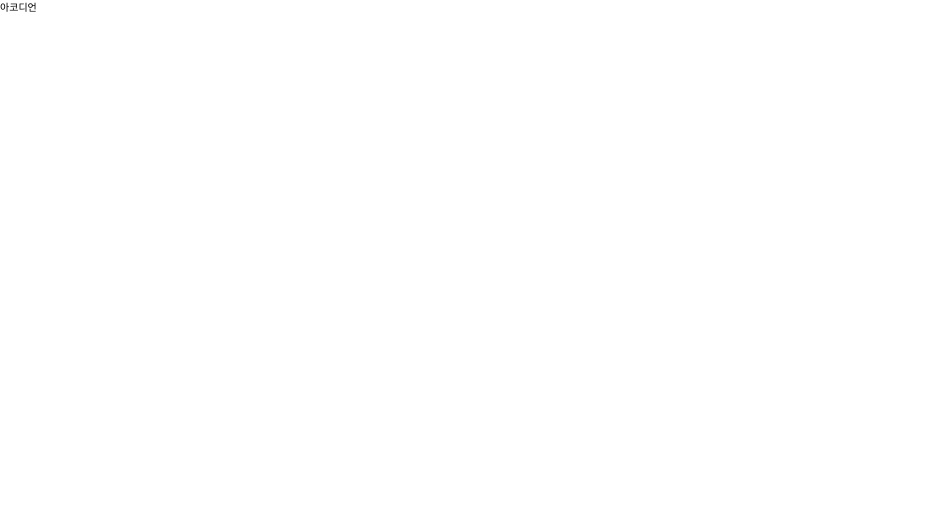
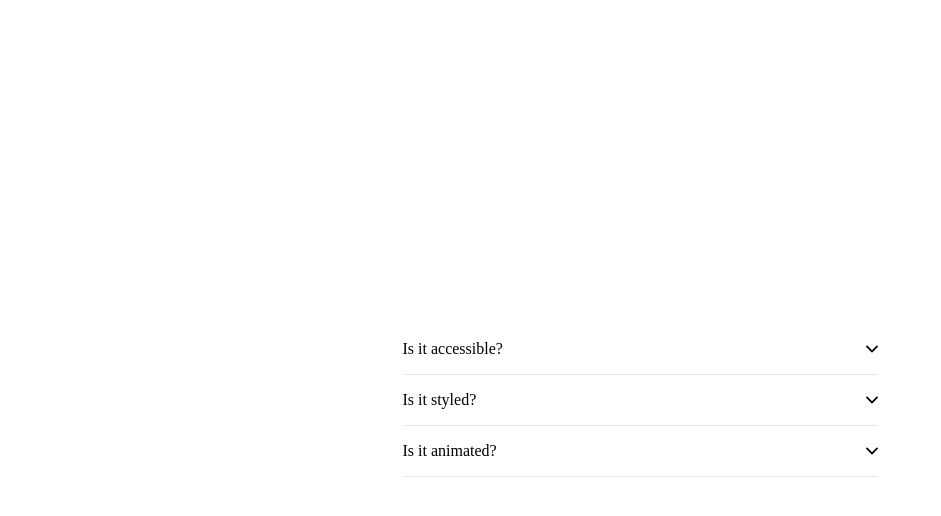
Before and after one commit to Nahyun-Kang/FE-UI-Component-Study, a Next.js app: page / in a window 1280 px wide. Shown: the top 516 px of the page, without its empty margins (0-941 px from the left). Built offline with nearby package versions, Linux system fonts and the light colour scheme.

Commit message:
Feat: 아코디언 ui 완성

```diff
--- a/src/components/Accordion/Accordion.module.scss
+++ b/src/components/Accordion/Accordion.module.scss
@@ -0,0 +1,45 @@
+.line {
+  width: 100%;
+  border-bottom: 1px solid #e5e7eb;
+}
+
+.label_container {
+  width: 475px;
+}
+
+.label_title {
+  padding: 16px 0;
+
+  display: flex;
+  justify-content: space-between;
+
+  font-weight: 500;
+  font-size: 1.6rem;
+
+  &:hover {
+    text-decoration: underline;
+  }
+}
+
+.label_description {
+  max-height: 0;
+  overflow: hidden;
+
+  &.opened {
+    max-height: 300px;
+    transition: all 0.5s ease-out;
+  }
+}
+
+.chevron {
+  transition: all 0.1s ease;
+  &.up {
+    transform: rotate(180deg);
+    transition: all 0.1s ease;
+  }
+}
+
+.content {
+  padding: 0 0 16px;
+  font-size: 14px;
+}
--- a/src/components/Accordion/index.js
+++ /dev/null
@@ -1,7 +0,0 @@
-import './Accordion.module.scss';
-
-function Accordion() {
-  return <div>아코디언</div>;
-}
-
-export default Accordion;
--- /dev/null
+++ b/src/components/Accordion/index.jsx
@@ -0,0 +1,63 @@
+import Image from 'next/image';
+import { useState, createContext, useContext } from 'react';
+import classNames from 'classnames/bind';
+
+import styles from './Accordion.module.scss';
+import { MOCK_DATA } from './mock';
+import Chevron from '../../../public/chevron_down.svg';
+
+function Accordion() {
+  const [itemId, setItemId] = useState(null);
+
+  const handleButtonClick = (number) => {
+    if (itemId === number) {
+      setItemId(null);
+    } else {
+      setItemId(number);
+    }
+  };
+
+  return (
+    <>
+      <ul>
+        {MOCK_DATA.map((el, idx) => {
+          return (
+            <li key={idx.toString()}>
+              <AccordionLabel
+                label={el}
+                activeItemId={itemId}
+                number={idx}
+                onClick={handleButtonClick}
+              />
+            </li>
+          );
+        })}
+      </ul>
+    </>
+  );
+}
+
+function AccordionLabel({ label, number, activeItemId, onClick }) {
+  const cx = classNames.bind(styles);
+  let isExpanded = number === activeItemId;
+
+  return (
+    <div className={styles.label_container}>
+      <div className={styles.label_title}>
+        <h2>{label.title}</h2>
+        <button
+          className={cx('chevron', `${isExpanded && 'up'}`)}
+          onClick={() => onClick(number)}
+        >
+          <Image src={Chevron} width={12} height={12} alt="셰브론" />
+        </button>
+      </div>
+      <div className={cx('label_description', `${isExpanded && 'opened'}`)}>
+        <p className={cx('content')}>{label.content}</p>
+      </div>
+      <div className={styles.line}></div>
+    </div>
+  );
+}
+
+export default Accordion;
--- /dev/null
+++ b/src/components/Accordion/mock.js
@@ -0,0 +1,15 @@
+export const MOCK_DATA = [
+  {
+    title: 'Is it accessible?',
+    content: 'Yes. It adheres to the WAI-ARIA design pattern.',
+  },
+  {
+    title: 'Is it styled?',
+    content:
+      'Yes. It comes with default styles that matches the other components aesthetic.',
+  },
+  {
+    title: 'Is it animated?',
+    content: `Yes. It's animated by default, but you can disable it if you prefer.`,
+  },
+];
--- a/src/pages/Home.module.scss
+++ b/src/pages/Home.module.scss
@@ -0,0 +1,6 @@
+.container {
+  height: 100vh;
+  display: flex;
+  align-items: center;
+  justify-content: center;
+}
```
Also changed, not shown: public/chevron_down.svg (added).
